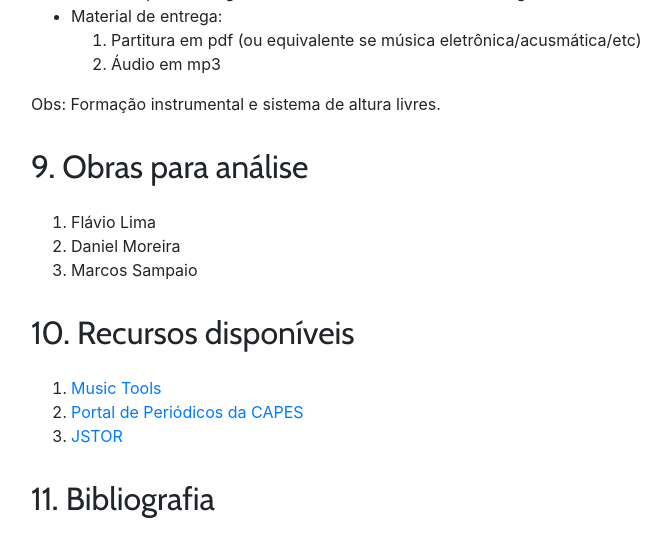
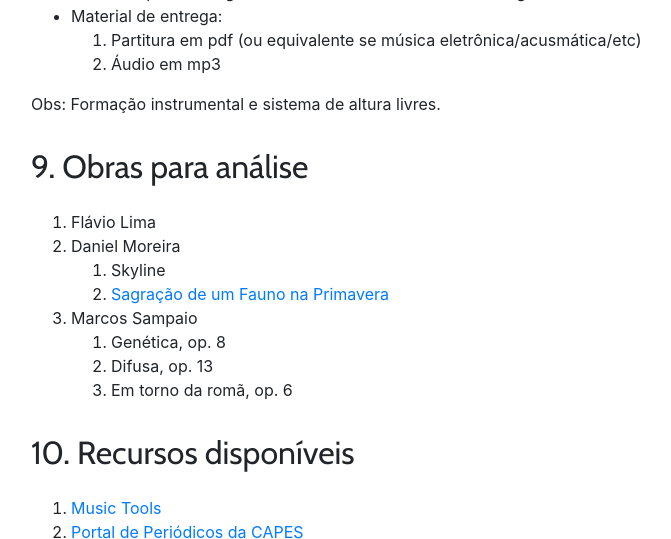
Before and after one commit to kroger/genosmus, a Jekyll site: the page built from _marcos/muse06.md, in a window 1280 px wide and 900 px high, scrolled down 6130 px, cut to the strip 0-539 px from the top of the window. Shown: the whole strip, without its empty margins (69-740 px from the left). Built offline with Jekyll 4.4.1, drawn with Linux system fonts in a browser that asks for light colours; nearby versions of some CDN libraries; the table of contents is made by our own code.

Commit message:
Insere lista de obras

```diff
--- a/_marcos/muse06.md
+++ b/_marcos/muse06.md
@@ -227,7 +227,12 @@ Obs: Formação instrumental e sistema de altura livres.
 
 1. Flávio Lima
 1. Daniel Moreira
+   1. Skyline
+   1. [Sagração de um Fauno na Primavera](https://www.youtube.com/watch?v=yaaXd2jnKMM)
 1. Marcos Sampaio
+   1. Genética, op. 8
+   1. Difusa, op. 13
+   1. Em torno da romã, op. 6
 
 ## 10. Recursos disponíveis
 
```
